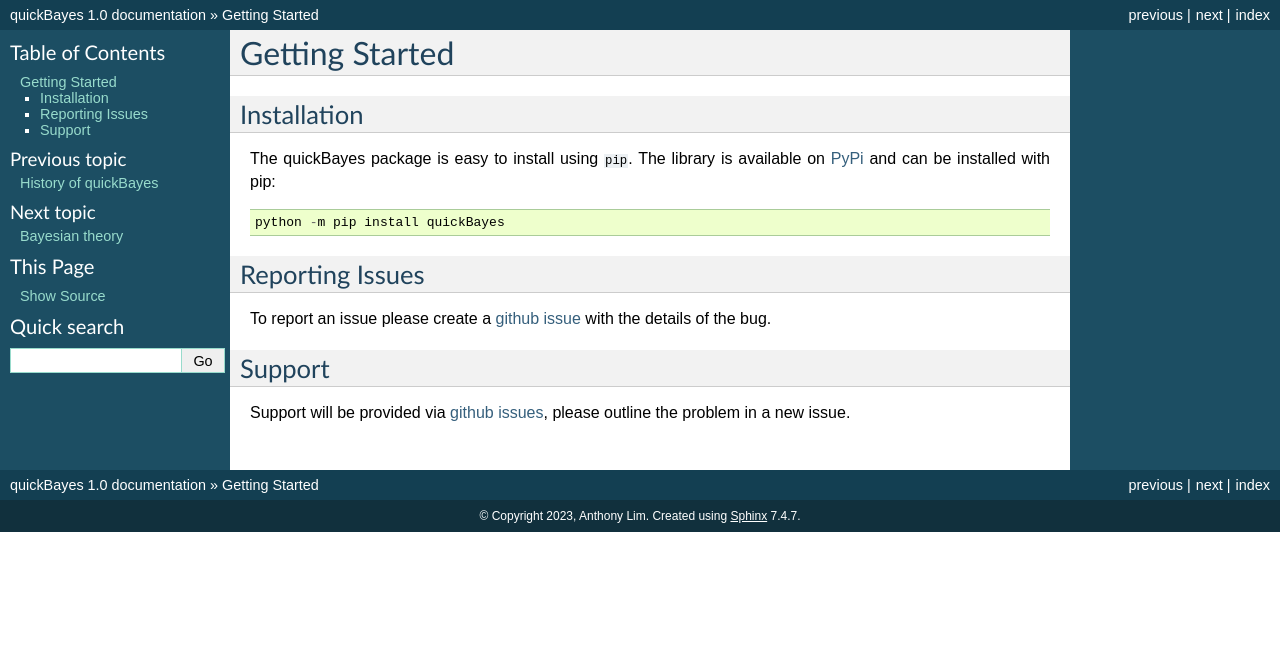
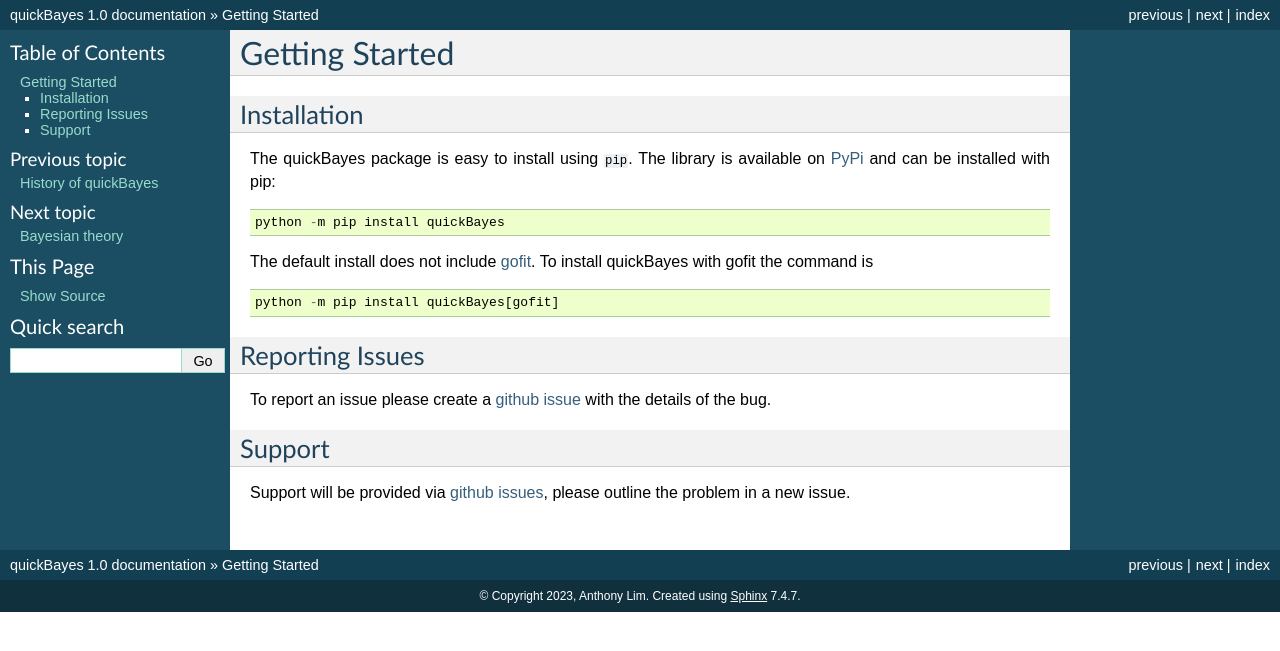
Before and after one commit to ISISNeutronMuon/quickBayes, a Sphinx documentation site: the page built from docs/source/install.rst, in a window 1280 px wide. Shown: the top 651 px of the page. Built offline with Sphinx 7.4.7, drawn with Linux system fonts in a browser that asks for light colours.

Commit message:
update doc

```diff
--- a/docs/source/install.rst
+++ b/docs/source/install.rst
@@ -15,6 +15,14 @@
 
     python -m pip install quickBayes
 
+The default install does not include `gofit <https://ralna.github.io/GOFit/_build/html/index.html>`_.
+To install quickBayes with gofit the command is
+
+.. code-block:: python
+
+    python -m pip install quickBayes[gofit]
+
+
 Reporting Issues
 ----------------
 
```
Also changed, not shown: 1 other file.
